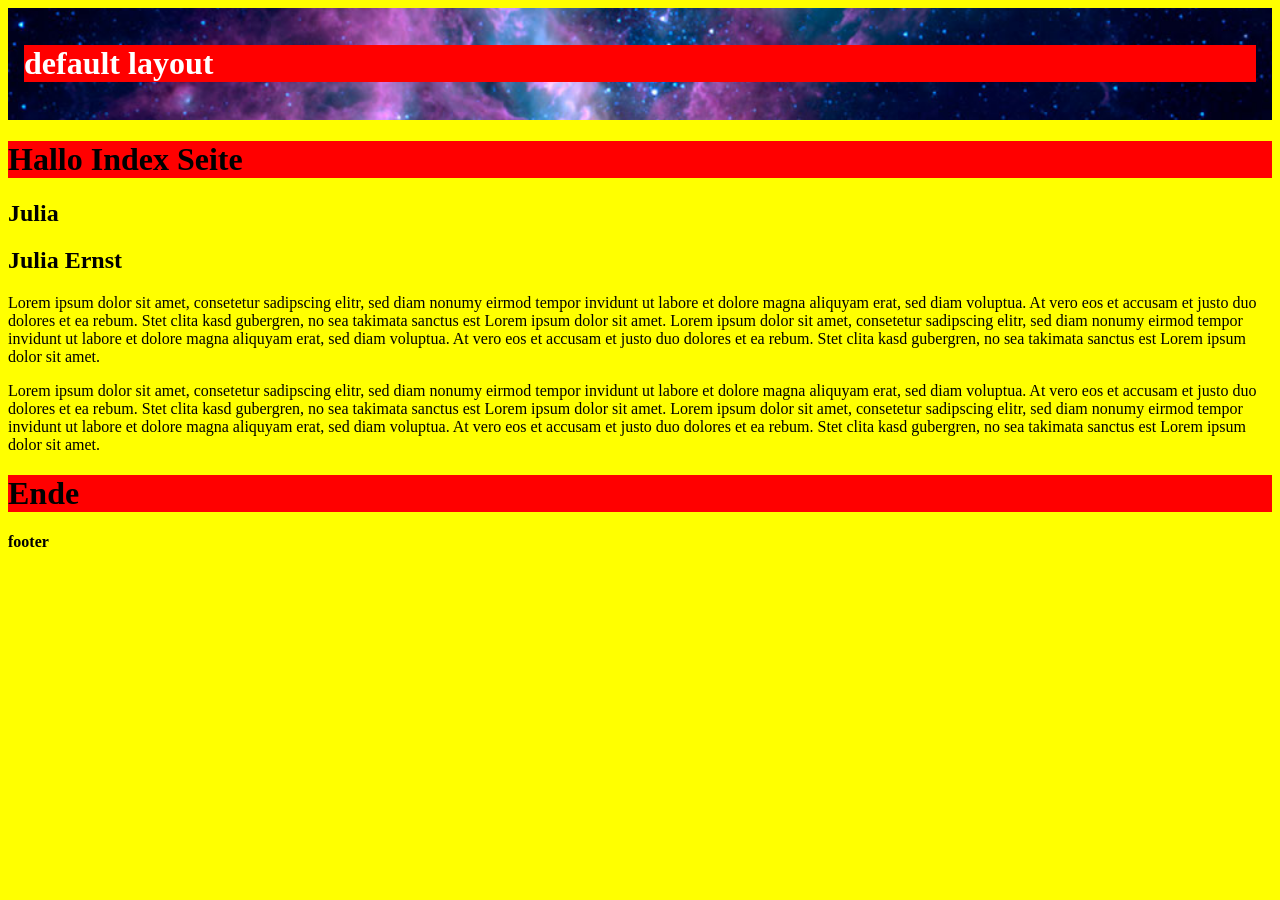
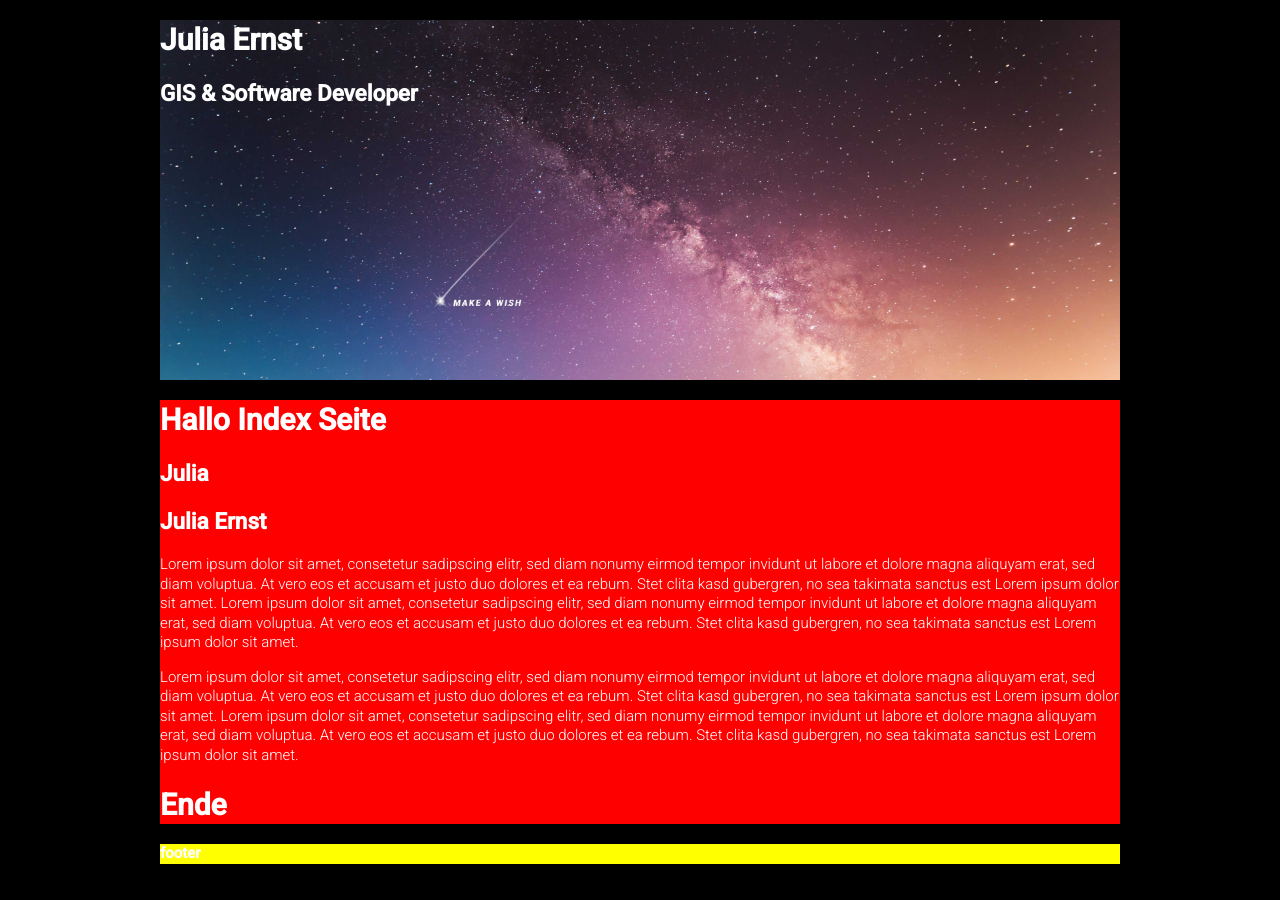
Before and after one commit to missserious/juliaernst, a Jekyll site: the page built from index.html, in a window 1280 px wide. Built offline with Jekyll 4.4.1, drawn with Linux system fonts in a browser that asks for light colours.

Commit message:
background image layout

```diff
--- a/_layouts/default.html
+++ b/_layouts/default.html
@@ -17,17 +17,22 @@
   <!-- <meta property="og:image" content="{{site.resource}}{{site.baseurl}}/img/wave.png">-->
   <meta property="og:image" content="https://www.seo-doktor.de/upload/lexikon/canonical-tag.jpg" />
 
+  <title>{{ site.title }}</title>
   <!-- CSS -->
   <link href="{{site.baseurl}}/css/styles.css" rel="stylesheet">
-  <title>{{ site.title }}</title>
+  <!-- Fonts -->
+  <link href="https://fonts.googleapis.com/css?family=Roboto:100,100i,300,300i,400,500" rel="stylesheet">
 </head>
 
 <body>
-  <header class="masthead">
-    <h1>default layout</h1>
+  <header>
+    <h1>Julia Ernst</h1>
+    <h2>GIS & Software Developer</h2>
   </header>
 
-  {{ content }}
+  <main>
+    {{ content }}
+  </main>
 
   <footer>
     <h4>footer</h4>
--- a/css/styles.scss
+++ b/css/styles.scss
@@ -1,20 +1,34 @@
 ---
 ---
+/* alle Farbvariablen setzen */
 $color1: red;
 $color2: yellow;
 
 
 body {
-  background-color: $color2;
+  margin: 0 auto;
+  font-family: 'Roboto', sans-serif;
+  font-weight: 300;
+  font-size: 15px;
+  line-height: 1.3;
+  background-color:#000;
+  color: white;
+  max-width: 960px;
 }
 
-h1 {
+header {
+  height: 360px;
+  background-image: url(../img/makeAwish.png), url(../img/header.jpg);
+  background-position: center 290px, center top;
+  background-size:960px, 960px;
+  background-repeat: no-repeat, no-repeat;
+  background-attachment:fixed, fixed;
+}
+
+main {
   background-color: $color1;
 }
 
-.masthead {
-  padding: 1em;
-  background: #000531 url("../img/nebula.jpeg") no-repeat center center;
-  background-size: cover;
-  color: white;
+footer {
+  background-color: $color2;
 }
```
Also changed, not shown: img/header.jpg (added), img/makeAwish.png (added).
